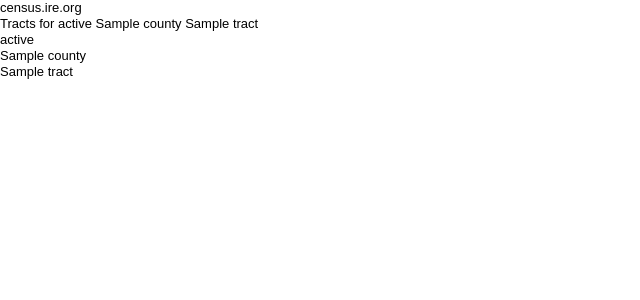
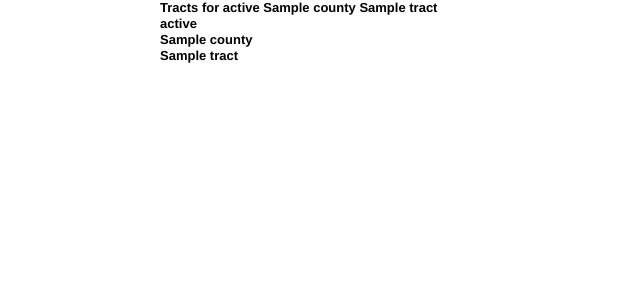
Before and after one commit to ireapps/census, a Python web app: template censusweb/templates/tracts.html in a window 1280 px wide. Shown: the top 300 px of the page, without its empty margins (0-640 px from the left). Run offline with Jinja, Linux system fonts and the light colour scheme; the template is opened without the code that fills it: most values are stand-ins (such as "Sample title", 1, 10 or a date in 2020).

Commit message:
shuffling CSS

```diff
--- /dev/null
+++ b/censusweb/media/css/census.css
@@ -0,0 +1,19 @@
+body, html {
+    font-family: Helvetica, Arial, sans-serif;
+}
+.serif {
+    font-family: "Palatino Linotype", "Book Antiqua", Palatino, FreeSerif, serif;
+}
+.interface {
+    font-family: "Lucida Grande", "Lucida Sans Unicode", Helvetica, Arial, sans-serif;
+}
+h1, h2, h3, h4, h5, h6 {
+    font-weight: bold;
+}
+h1 {
+    font-size: 30px;
+}
+#container {
+    width: 960px;
+    margin: 0 auto;
+}
--- a/censusweb/templates/base.html
+++ b/censusweb/templates/base.html
@@ -2,10 +2,12 @@
 <html>
 <head>
   <title>{% block title %}{% endblock %} - census.ire.org</title>
-  <link rel="stylesheet" href="/site_media/reset.css" type="text/css" charset="utf-8"/>
+  <link rel="stylesheet" href="/site_media/css/reset.css" type="text/css" charset="utf-8"/>
+  <link rel="stylesheet" href="/site_media/css/census.css" type="text/css" charset="utf-8"/>
 </head>
 <body>
-  <h1>census.ire.org</h1>
-  {% block content %}{% endblock %}
+  <div id="container">
+    {% block content %}{% endblock %}
+  </div>
 </body>
 </html>
--- a/censusweb/templates/homepage.html
+++ b/censusweb/templates/homepage.html
@@ -2,6 +2,6 @@
 
 {% block content %}
 
-<h2>{% block title %}Welcome{% endblock %}</h2>
+<h1>{% block title %}Welcome{% endblock %}</h1>
 
 {% endblock %}
```
Also changed, not shown: censusweb/media/css/reset.css (renamed from censusweb/media/reset.css), censusweb/media/images/logo.png (added).
